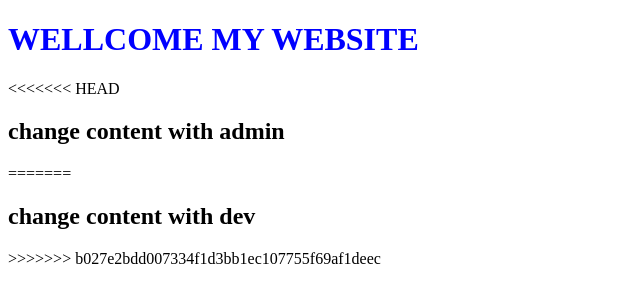
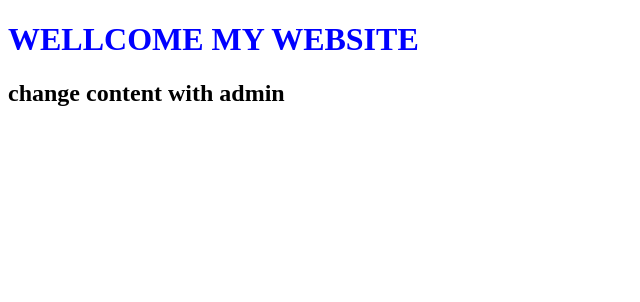
Before and after one commit to thangCodedao/my-website, a plain HTML site: page index.html in a window 1280 px wide. Shown: the whole page, without its empty margins (0-640 px from the left). Drawn offline with Linux system fonts and the light colour scheme.

Commit message:
change h2 content with admin

```diff
--- a/index.html
+++ b/index.html
@@ -8,11 +8,7 @@
 </head>
 <body>
     <h1>WELLCOME MY WEBSITE</h1>
-<<<<<<< HEAD
     <h2>change content with admin </h2>
-=======
-    <h2>change content with dev</h2>
->>>>>>> b027e2bdd007334f1d3bb1ec107755f69af1deec
 
 </body>
 </html>
```
